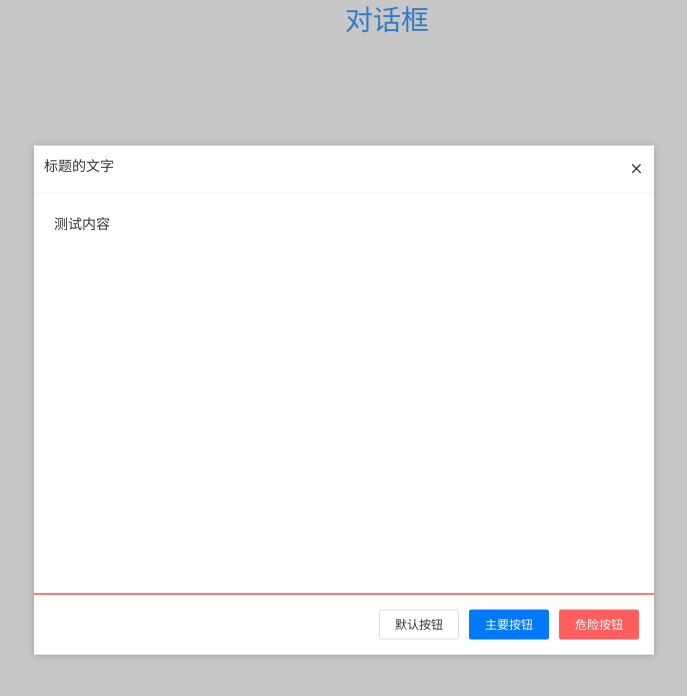
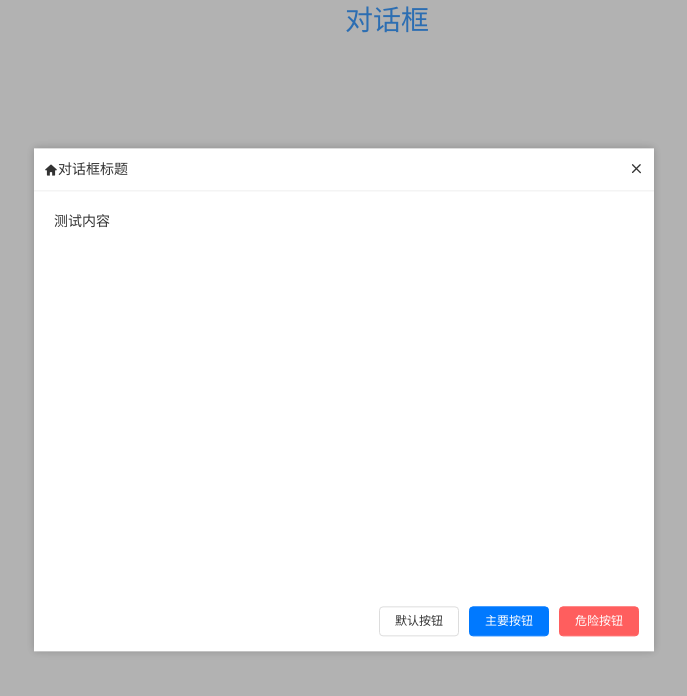
Before and after one commit to kule2018/qiaodaima.github.io, a Vue app: page /#/demo-dialog in a window 1280 px wide. Shown: the top 696 px of the page, without its empty margins (296-983 px from the left). Built offline with nearby package versions, Linux system fonts and the light colour scheme.

Commit message:
对话框

```diff
--- a/examples/demo-dialog.vue
+++ b/examples/demo-dialog.vue
@@ -2,7 +2,7 @@
   <div>
     <h1>对话框</h1>
     <Dialog>
-      <div style="padding: 20px;">测试内容</div>
+      <div slot="content" style="padding: 20px;">测试内容</div>
     </Dialog >
   </div>
 </template>
@@ -15,7 +15,7 @@
     components: {Dialog},
     data() {
       return {
-
+        show: true
       };
     },
     methods: {
--- a/src/components/dialog/main.vue
+++ b/src/components/dialog/main.vue
@@ -1,61 +1,126 @@
 <template>
+  <div v-show="show" class="dialog-wrap">
+    <div class="mask"></div>
     <div class="dialog-item">
       <div class="header">
-      <span class="title-text">标题的文字</span>
+        <i v-if="title.icon" :class="title.icon" class="iconfont"></i>
+        <span class="title-text">{{title.text}}</span>
         <i class="btn-close"></i>
       </div>
       <div class="content">
-      <slot></slot>
+        <slot name="content"></slot>
       </div>
       <div class="tool-wrap">
-      <a class="" href="javascript:;">默认按钮</a>
-      <a class="primary" href="javascript:;">主要按钮</a>
-      <a class="danger" href="javascript:;">危险按钮</a>
+        <a
+          v-for="(button, index) in buttons"
+          @click="callback(button);"
+          :class="button.theme"
+          :key="index"
+          href="javascript:;">
+          {{button.text}}
+        </a>
+      </div>
     </div>
   </div>
 </template>
 
 <script>
   export default {
-    name: 'Dialog'
+    name: 'Dialog',
+    props: {
+      value: {
+        type: Boolean,
+        default: true
+      },
+      title: {
+        type: Object,
+        default() {
+          return {
+            icon: 'icon-home',
+            text: '对话框标题'
+          };
+        }
+      },
+      buttons: {
+        type: Array,
+        default() {
+          return [
+            {
+              flag: '',
+              theme: '',
+              text: '默认按钮'
+            },
+            {
+              flag: '',
+              theme: 'primary',
+              text: '主要按钮'
+            },
+            {
+              flag: '',
+              theme: 'danger',
+              text: '危险按钮'
+            }
+          ];
+        }
+      }
+    },
+    computed: {
+      show: {
+        get() {
+          return this.value;
+        },
+        set(newValue) {
+          this.$emit('input', newValue);
+        }
+      }
+    },
+    methods: {
+      callback(result) {
+        this.$emit('callback', result);
+        console.log(result);
+      }
+    }
   };
 </script>
 
 <style lang="scss" scoped>
+  .dialog-wrap {
+    z-index: 500;
+    position: fixed;
+    left: 0;right: 0;top: 0;bottom: 0;
+  }
+  .mask {
+    position: absolute;
+    left: 0;right: 0;top: 0;bottom: 0;
+    background: rgba(0, 0, 0, 0.3);
+  }
   .dialog-item {
-    position: fixed;
+    position: absolute;
+    left: 50%; top: 50%;
     width: 620px;
-    left: 50%; top: 50%;
     box-shadow: 0 0 8px 0 rgba(0, 0, 0, 0.22);
     transform: translate(-50%, -50%);
+    background: #fff;
 
-    & > *{
-      background: #fff;
-    }
-    &:before {
-      z-index: -1;
-      position: fixed; content: "";
-      left: -9999999px; top: -9999999px; right: -9999999px; bottom: -9999999px;
-      background: rgba(0, 0, 0, 0.22);
-    }
-    .header{
+    .header {
       position: relative;
       padding: 10px;
-      border-bottom: solid 1px #f8f8f8;
+      border-bottom: solid 1px #eee;
 
-      .title-text{
+      .title-text {
         max-width: 95%;
         white-space:nowrap;
         text-overflow:ellipsis;
         overflow:hidden;
+        vertical-align: middle;
       }
       .btn-close {
         position: absolute;
         right: 10px; top: 50%;
         line-height: 1;
         font-size: 16px;
+        transform: translate(0, -50%);
         cursor: pointer;
-        transform: translate(0, -50%);
 
         &:before {
           content: "\e60a";
@@ -75,7 +140,6 @@
     .tool-wrap {
       position: relative;
       padding: 15px;
-      border-top: solid 1px red;
       font-size: 0;
       text-align: right;
 
@@ -83,18 +147,21 @@
         margin-left: 10px;
         padding: 5px 15px;
         border: 1px solid #ddd;
-        border-radius: 2px;
+        border-radius: 4px;
         font-size: 12px;
 
+        &:hover{
+          opacity: 0.85;
+        }
         &:first-child {
           margin-left: 0;
         }
-        &.primary{
+        &.primary {
           color: #fff;
           border-color: #0079ff;
           background: #0079ff;
         }
-        &.danger{
+        &.danger {
           color: #fff;
           border-color: #ff5e5e;
           background: #ff5e5e;
```
Lines whose indentation alone changed are shown as unchanged.
